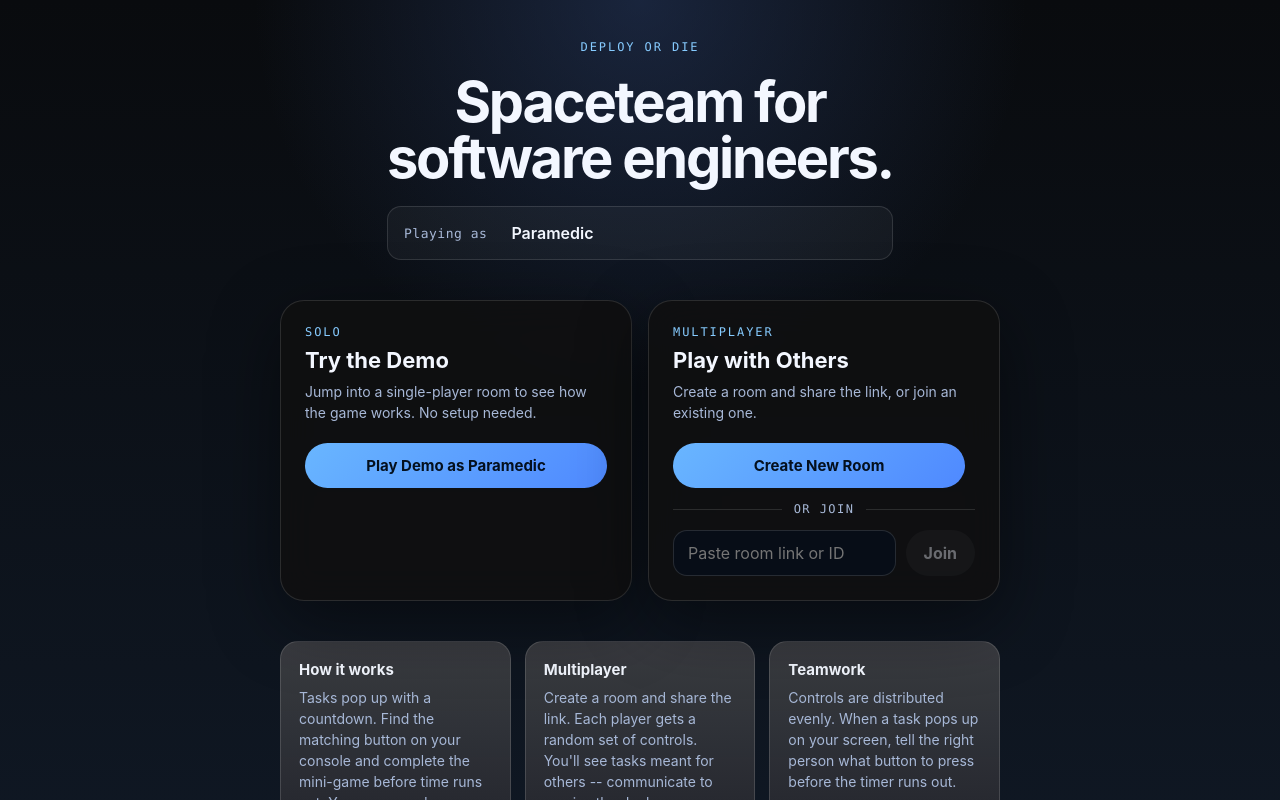
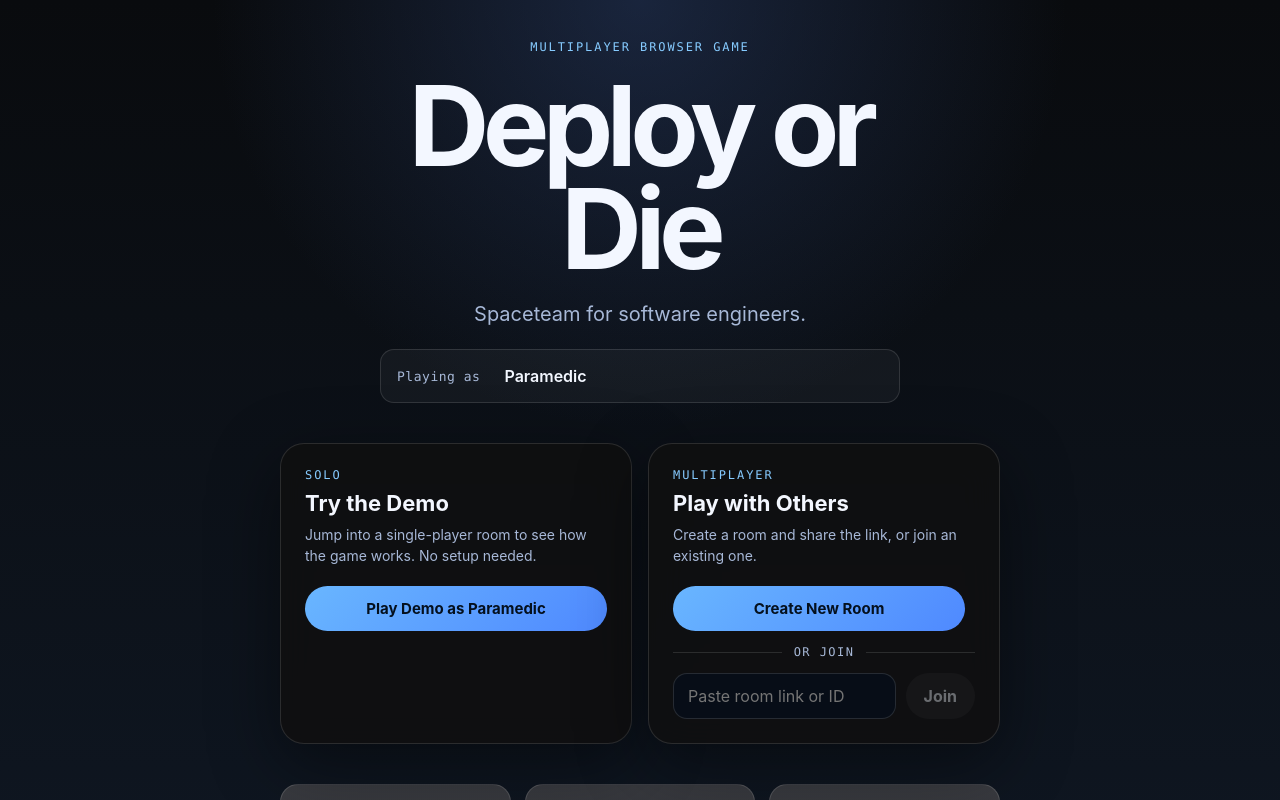
Before and after one commit to Jooliashi/deploy-or-die, a Next.js app: page / in a window 1280 px wide. Shown: the top 800 px of the page. Built offline with nearby package versions, Linux system fonts and the light colour scheme; no server answers; what jazz-tools would draw is missing.

Commit message:
update heading

```diff
--- a/app/globals.css
+++ b/app/globals.css
@@ -2936,9 +2936,16 @@
 
 .landing-title {
   margin: 0;
-  font-size: clamp(32px, 6vw, 56px);
-  line-height: 1;
-  letter-spacing: -0.04em;
+  font-size: clamp(56px, 10vw, 112px);
+  line-height: 0.92;
+  letter-spacing: -0.06em;
+}
+
+.landing-desc {
+  margin: 0;
+  color: var(--text-muted);
+  font-size: clamp(15px, 2vw, 20px);
+  line-height: 1.45;
 }
 
 /* Name bar — inline label + input */
--- a/components/lobby.tsx
+++ b/components/lobby.tsx
@@ -99,8 +99,9 @@
   return (
     <div className="landing-wrapper">
       <div className="landing-top">
-        <span className="eyebrow">Deploy or Die</span>
-        <h1 className="landing-title">Spaceteam for<br />software engineers.</h1>
+        <span className="eyebrow">Multiplayer Browser Game</span>
+        <h1 className="landing-title">Deploy or Die</h1>
+        <p className="landing-desc">Spaceteam for software engineers.</p>
 
         <div className="landing-name-bar">
           <label className="landing-name-label" htmlFor="player-name">
```
